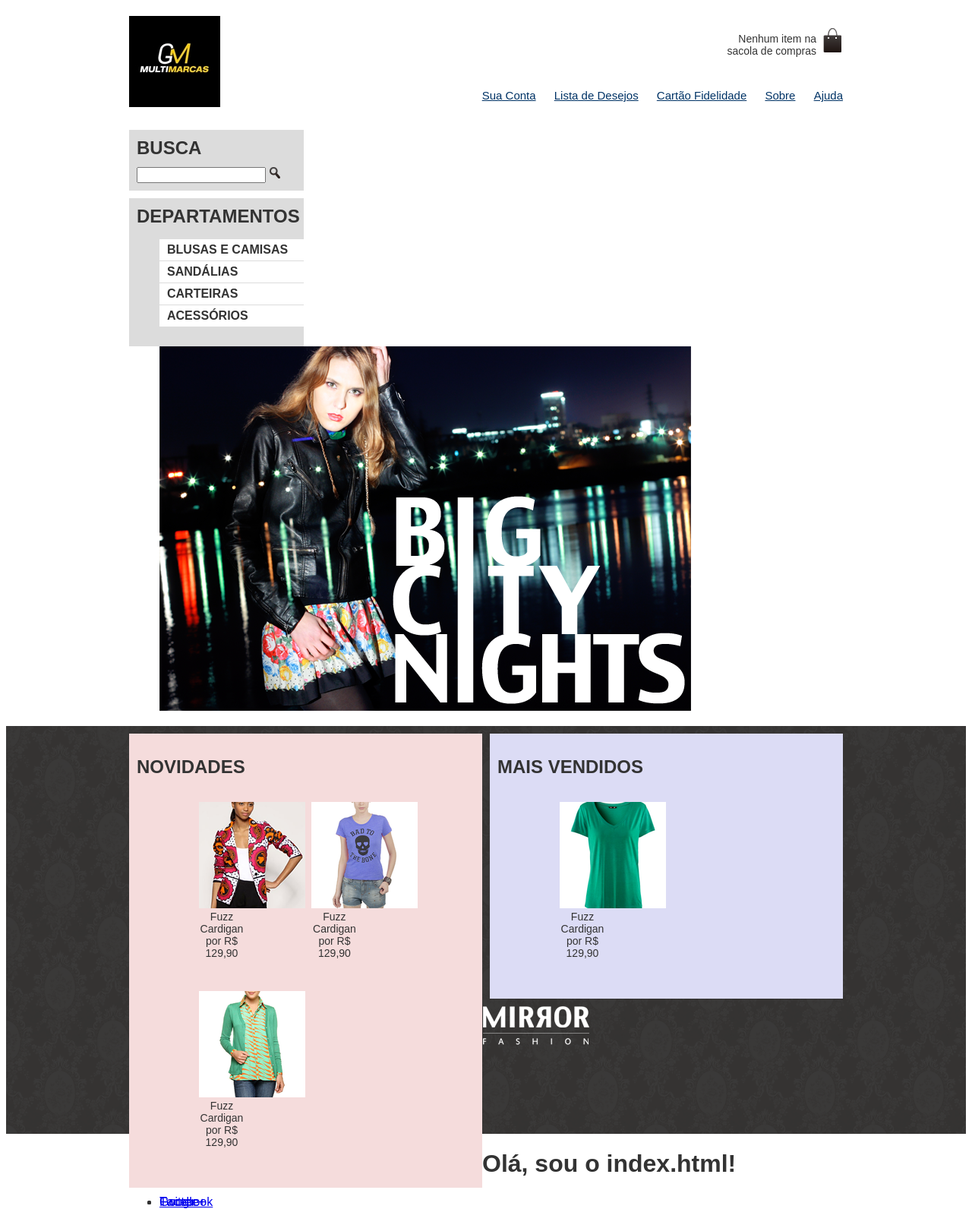
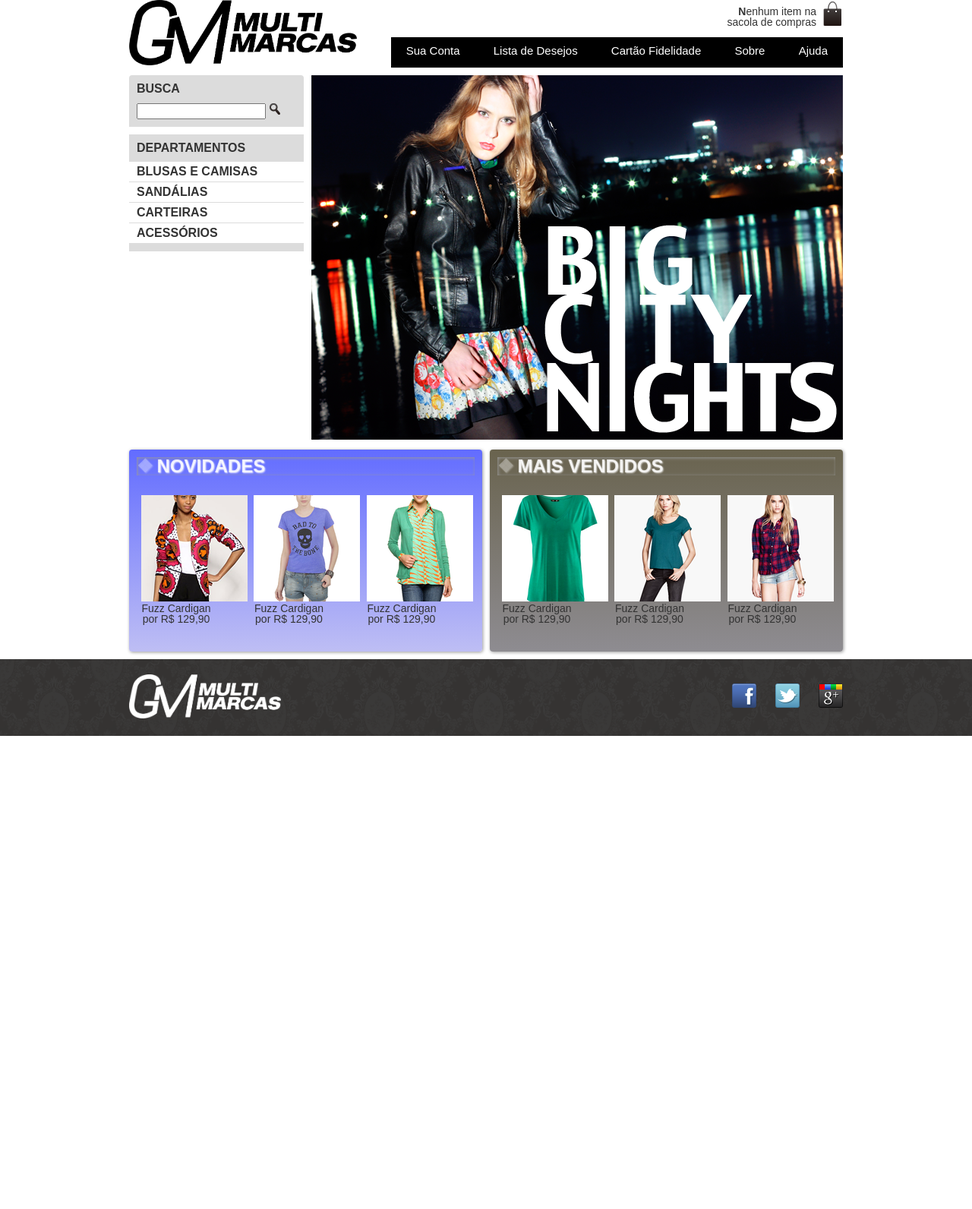
Before and after one commit to NatanaeLuiz/AppIHC, a PHP site: page / in a window 1280 px wide. Shown: the whole page at 76% size. After the commit the page ends 969 px from the top, so only its background shows below. Run offline with PHP 8.4, Linux system fonts and the light colour scheme; some libraries are stand-ins or nearby versions.

Commit message:
Atualizando projeto
Atualizando projeto

```diff
--- a/css/estilo.css
+++ b/css/estilo.css
@@ -10,13 +10,18 @@ padding-top: 8px;
 }
 .menu-opcoes ul	{
 font-size: 15px;
+margin-top: 10px;
 }
 .menu-opcoes ul li	{
 display:	inline;
 margin-left: 20px;
+margin-right: 20px;
 }
 .menu-opcoes a	{
-color: #003366;
+color: #FFFFFF;
+text-decoration:none;
+/*background-color: #333333;;
+border-radius: 4px; */
 }
 body	{
 color: #333333;
@@ -34,6 +39,8 @@ header{
 	position: absolute;
 	bottom: 0;
 	right: 0;
+	background: #000000;
+	height: 40px;
 }
 .sacola{
 	position: absolute;
@@ -43,7 +50,7 @@ header{
 }
 .busca,.menu-departamentos	{
 	background-color: #DCDCDC;
-			font-weight:	bold;
+	font-weight: bold;
 	text-transform:	uppercase;
 	margin-right: 10px;
 	width: 230px;
@@ -52,11 +59,20 @@ header{
 .busca h2,.busca form, .menu-departamentos h2	{
 	margin: 10px;
 }
+
+.menu-departamentos{
+	clear: left;
+	margin-top: 10px;
+	padding-bottom: 10px;
+
+}
 .menu-departamentos nav ul li	{
 	background-color:	white;
 	margin-bottom: 1px;
 	padding: 5px 10px;
 	list-style: none;
+
+
 }
 .menu-departamentos a	{
 	color: #333333;
@@ -65,16 +81,11 @@ header{
 .busca input[type=search]	{
 					width: 170px;
 	}
-.menu-departamentos{
-	clear: left;
-}
+
 .destaque	{
 	margin-top: 10px;
 }
-.menu-departamentos	{
-	margin-top: 10px;
-	padding-bottom: 10px;
-}
+
 .painel{
 	margin: 10px 0;
 	padding: 10px;
@@ -107,15 +118,123 @@ header{
 	text-align: center;
 	text-decoration: none;
 }
-footer{
+.painel img{
+	margin-left: -60%;
+}
+
+footer {
 background-image: url(../img/fundo-rodape.png);
 }
-.social a{
+.social a {
+	/* tamanho da imagem */
 	height: 32px;
 	width: 32px;
+	/* image replacement */
 	display: block;
-	text-align: -9999px;
+	text-indent: -9999px;
 }
-.social a[href*="facebook.com"]{
+
+.social a[href*="facebook.com"] {
 background-image: url(../img/facebook.png);
 }
+
+.social a[href*="twitter.com"] {
+background-image: url(../img/twitter.png);
+}
+
+.social a[href*="plus.google.com"] {
+background-image: url(../img/googleplus.png);
+}
+
+footer {
+clear: both;
+padding: 20px 0;
+}
+
+footer .container {
+position: relative;
+}
+
+.social {
+position: absolute;
+top: 12px;
+right: 0;
+}
+
+.social li {
+float: left;
+margin-left: 25px;
+}
+
+p:first-letter {
+font-weight: bold;
+}
+
+.menu-opcoes a:hover{
+	color: #F4D23D;
+}
+.menu-opcoes a:active{
+	color: #867dc6;
+}
+
+.menu-departamentos li ul{
+	display: none;
+}
+
+.menu-departamentos li:hover ul{
+	display: block;
+}
+
+
+.menu-departamentos ul ul li{
+	background-color: #dcdcdc;
+}
+
+.menu-departamentos li li a:before{
+
+	content: '\272A';
+	padding-right: 3px;
+}
+
+.painel h2:before {
+	content: '\2756';
+	padding-right: 5px;
+	opacity: 0.4;
+}
+
+.painel {
+border-radius: 4px;
+box-shadow: 1px 1px 4px #999;
+}
+
+.painel h2 {
+text-shadow: 3px 3px 2px #FFF;
+box-shadow: inset 1px 1px 4px #999;
+}
+
+.busca {
+border-top-left-radius: 4px;
+border-top-right-radius: 4px;
+}
+
+.painel h2 {
+	color: rgba(255,255,255,0.8);
+text-shadow: 1px 1px 2px rgba(255,255,255,0.8);
+}
+
+.novidades {
+background-color: #f5dcdc;
+background: linear-gradient(#626CFF, #bebef4);
+}
+
+.mais-vendidos {
+background: #dcdcf5;
+background: linear-gradient(#69634E ,#8E8C91);
+}
+
+figcaption {
+    display: block;
+}
+.painel figcaption {
+    margin-left: -40px;
+}
--- /dev/null
+++ b/css/mobile.css
@@ -0,0 +1,92 @@
+.container {
+width: 96%;
+}
+
+header h1{
+	text-align: center;
+}
+
+header h1 img{
+	max-width: 50%;
+}
+
+.sacola{
+	display: none;
+}
+
+.menu-opcoes{
+	position: static;
+	text-align: center;
+}
+
+.menu-opcoes ul li {
+display: inline-block;
+margin: 5px;
+}
+
+.busca,
+.menu-departamentos,
+.destaque img {
+margin-right: 0;
+width: 100%;
+}
+
+.painel {
+width: auto;
+}
+
+.painel li {
+width: 30%;
+}
+
+.painel img {
+width: 100%;
+}
+
+@media (min-width: 480px) {
+header h1 {
+margin: 5px 0;
+}
+.menu-departamentos {
+	padding-bottom: 10px;
+	margin-bottom: 10px;
+}
+.menu-departamentos nav > ul {
+	-webkit-column-count: 2;
+	-moz-column-count: 2;
+	column-count: 2;
+	}
+
+	.menu-opcoes ul	{
+		margin-top: 10px;
+		margin-right: 20px;
+	}
+}
+
+@media (min-width: 720px) {
+header h1 {
+text-align: left;
+}
+
+.menu-opcoes {
+position: absolute;
+}
+.sacola {
+display: block;
+}
+.painel li {
+width: 15%;
+}
+.busca, .menu-departamentos {
+margin-right: 1%;
+width: 30%;
+}
+.menu-departamentos nav > ul {
+-webkit-column-count: 1;
+-moz-column-count: 1;
+column-count: 1;
+}
+.destaque img {
+width: 69%;
+}
+}
--- /dev/null
+++ b/css/reset.css
@@ -0,0 +1,53 @@
+/* http://meyerweb.com/eric/tools/css/reset/ */
+/* v1.0 | 20080212 */
+
+html, body, div, span, applet, object, iframe,
+h1, h2, h3, h4, h5, h6, p, blockquote, pre,
+a, abbr, acronym, address, big, cite, code,
+del, dfn, em, font, img, ins, kbd, q, s, samp,
+small, strike, strong, sub, sup, tt, var,
+b, u, i, center,
+dl, dt, dd, ol, ul, li,
+fieldset, form, label, legend,
+table, caption, tbody, tfoot, thead, tr, th, td {
+	margin: 0;
+	padding: 0;
+	border: 0;
+	outline: 0;
+	font-size: 100%;
+	vertical-align: baseline;
+	background: transparent;
+}
+body {
+	line-height: 1;
+}
+ol, ul {
+	list-style: none;
+}
+blockquote, q {
+	quotes: none;
+}
+blockquote:before, blockquote:after,
+q:before, q:after {
+	content: '';
+	content: none;
+}
+
+/* remember to define focus styles! */
+:focus {
+	outline: 0;
+}
+
+/* remember to highlight inserts somehow! */
+ins {
+	text-decoration: none;
+}
+del {
+	text-decoration: line-through;
+}
+
+/* tables still need 'cellspacing="0"' in the markup */
+table {
+	border-collapse: collapse;
+	border-spacing: 0;
+}
--- a/index.html
+++ b/index.html
@@ -1,16 +1,18 @@
 <!DOCTYPE html>
 <html>
-
 <head>
 	<meta	charset="utf-8">
+	<meta name="viewport" content="width=device-width">
 	<title>GM Multimarcas | Loja</title>
 	<link	rel="stylesheet" href="css/reset.css">
 	<link	rel="stylesheet" href="css/estilo.css">
+	<link rel="stylesheet" href="css/mobile.css" media="(max-width: 320px)">
+	<link rel="stylesheet" href="css/mobile.css" media="(max-width: 939px)">
 </head>
 
 <body>
 		<header class="container">
-			<h1> <img	src="img/logo.jpg" alt="Mirror	Fashion"></h1>
+			<h1> <img	src="img/logom.png" alt="Mirror	Fashion" style="width: 300px;"></h1>
 				<!--	Conteúdo	do	cabeçalho	-->
 			<p class="sacola">
 				Nenhum	item	na	sacola	de	compras
@@ -43,7 +45,14 @@
 
 				<nav>
 					<ul>
-						<li><a href="#">Blusas e Camisas</a></li>
+						<li><a href="#">Blusas e Camisas</a>
+							<ul>
+								<li><a href="#">Manga Curta</a></li>
+								<li><a href="#">Manga Comprida</a></li>
+								<li><a href="#">Camisa Social</a></li>
+								<li><a href="#">Camisa Casual</a></li>
+							</ul>
+						</li>
 						<li><a href="#">Sandálias</a></li>
 						<li><a href="#">Carteiras</a></li>
 						<li><a href="#">Acessórios</a></li>
@@ -53,11 +62,7 @@
 			</section>
 			<!-- fim menu-departamentos-->
 
-			<section class="banner-destaques">
-				<figure>
 			<img src="img/destaque-home.png" alt="Promoção:  Big City Night">
-				</figure>
-			</section>
 			<!-- fim banner-destaque-->
 
 		</div>
@@ -75,7 +80,7 @@
 						</a>
 					</li>
 					<li>
-						<a href="produto.html">
+						<a href="produto.php">
 							<figure>
 								<img src="img/produtos/miniatura2.png" alt="miniatura2">
 								<figcaption>Fuzz Cardigan por R$ 129,90</figcaption>
@@ -107,6 +112,22 @@
 							</figure>
 						</a>
 					</li>
+					<li>
+						<a href="produto.html">
+							<figure>
+								<img src="img/produtos/miniatura8.png" alt="miniatura8">
+								<figcaption>Fuzz Cardigan por R$ 129,90</figcaption>
+							</figure>
+						</a>
+					</li>
+					<li>
+						<a href="produto.html">
+							<figure>
+								<img src="img/produtos/miniatura9.png" alt="miniatura9">
+								<figcaption>Fuzz Cardigan por R$ 129,90</figcaption>
+							</figure>
+						</a>
+					</li>
 				</ol>
 			</section>
 		</div>
@@ -114,23 +135,14 @@
 
 	<footer>
 			<div class="container">
-				<img src="img/logo-rodape.png" align="Logo da Mirror Fashion">
+					<img src="img/logom.png" alt="Logo Mirror Fashion" style="filter: invert(100%); width: 200px;">
 					<ul class="social">
-					<li><a href="#">Facebook</a></li>
-					<li><a href="#">Twitter</a></li>
-					<li><a href="#">Google+</a></li>
+							<li><a href="http://facebook.com/mirrorfashion">Facebook</a></li>
+							<li><a href="http://twitter.com/mirrorfashion">Twitter</a></li>
+							<li><a href="http://plus.google.com/mirrorfashion">Google+</a></li>
 					</ul>
 		</div>
 	</footer>
 
 </body>
 </html>
-
-	<head>
-		<meta	charset="utf-8">
-		<title>Mirror	Fashion teste</title>
-	</head>
-	<body>
-		<h1>Olá,	sou	o	index.html!</h1>
-	</body>
-</html>
```
Also changed, not shown: cabecalho.php (added, +29 -0 lines), checkout.php (added, +9 -0 lines), css/produto.css (added, +193 -0 lines), css/sobre.css (+12 -0 lines), produto.php (added, +98 -0 lines), rodape.php (added, +17 -0 lines), sobre.php (renamed from sobre.html, +1 -11 lines), img/body-background.png (added), img/logom.png (added). Lines whose indentation alone changed are shown as unchanged.
